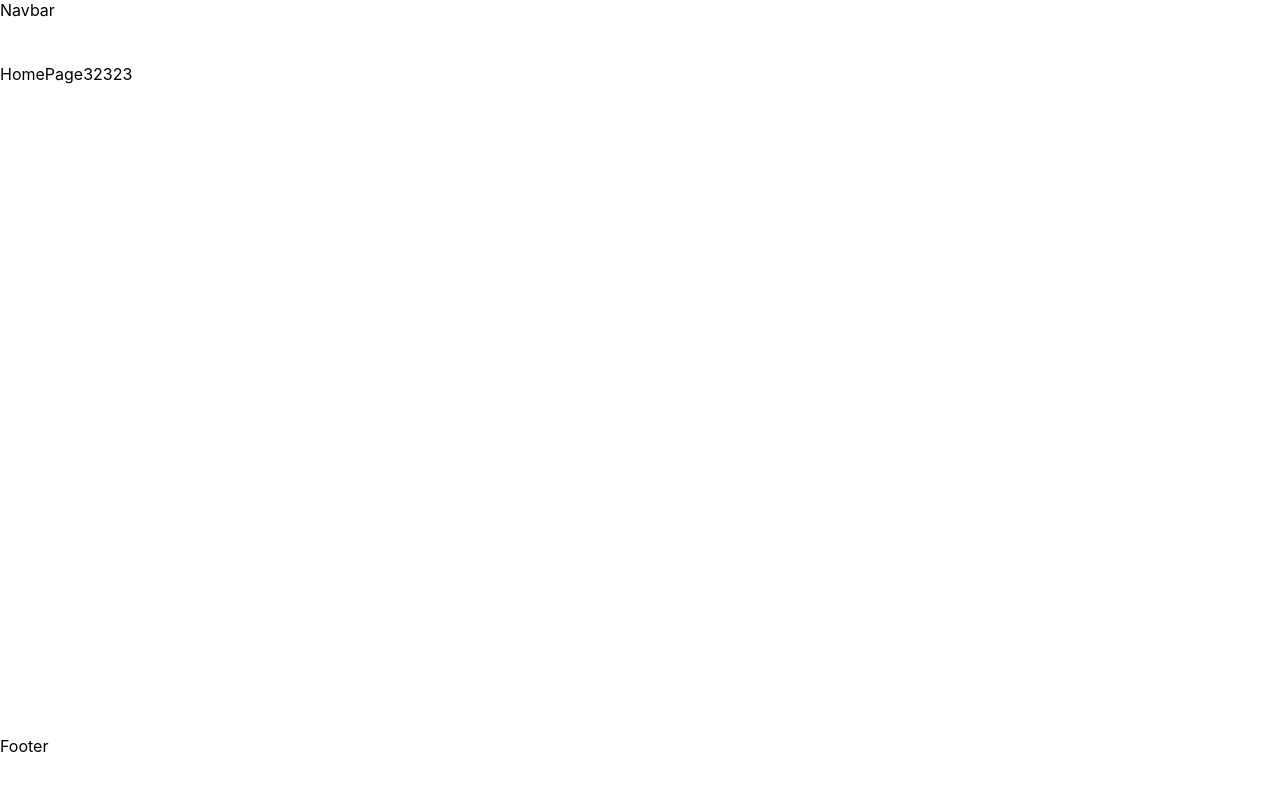
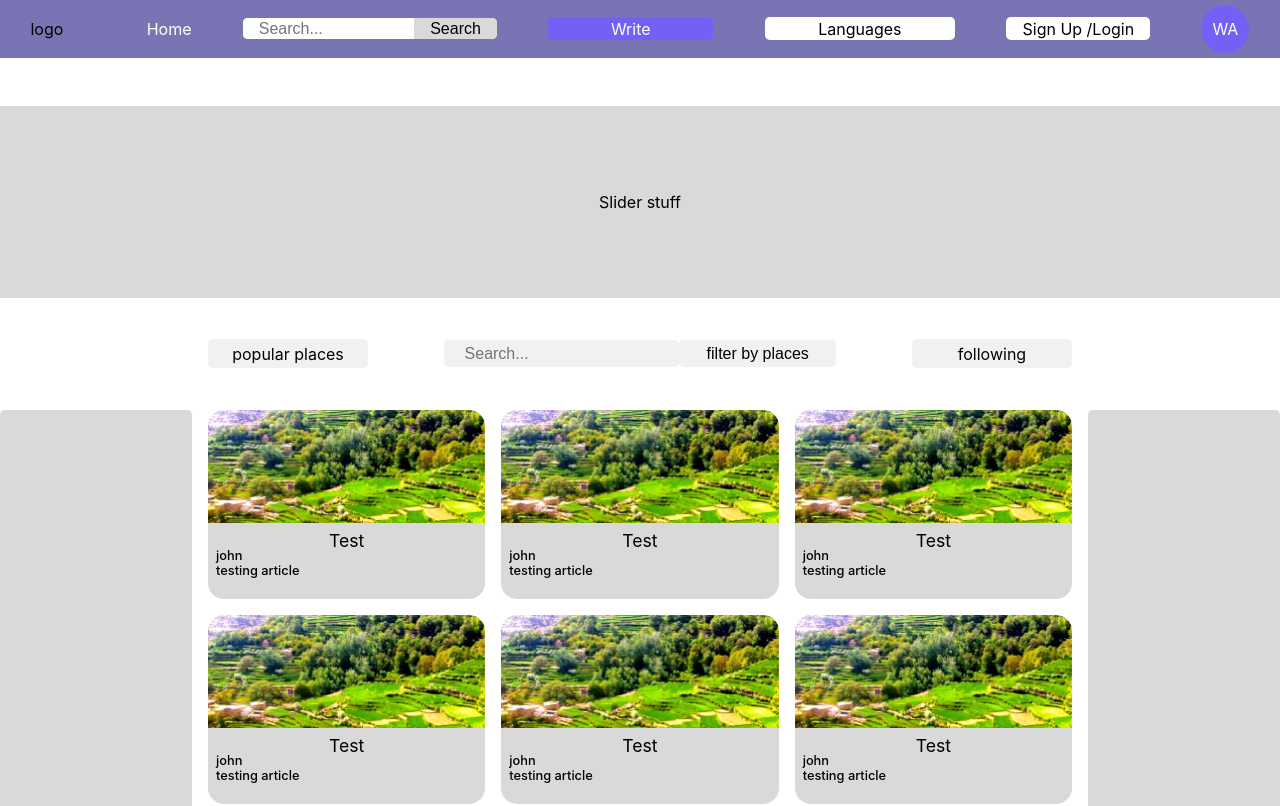
Before and after one commit to wiki-Arya-Team/wiki-aryia-frontend, a React (Create React App) app: page / in a window 1280 px wide. Shown: the top 806 px of the page. Built offline with nearby package versions, Linux system fonts and the light colour scheme.

Commit message:
Complete HomePage

```diff
--- a/src/App.css
+++ b/src/App.css
@@ -3,27 +3,294 @@
   padding: 0;
   box-sizing: border-box;
 }
+
+:root {
+  --bor-radius: 0.3rem;
+  --padding-vertical: 0.1rem;
+  --padding-horizontal: 1rem;
+}
+
 /* -------------------------- layout structure ------------ */
-#root{
-  display: grid;
-  grid-template-columns: 15% 1fr 15%;
-  grid-template-rows: 4rem 1fr 4rem;
+#root {
+  /* display: grid; */
+  /* grid-template-columns: 15% 1fr 15%; */
+  /* grid-template-rows: 4rem 1fr 4rem; */
   min-height: 100svh;
 }
 
-.header{
-  grid-column: 1/4;
-  grid-row: 1/2;
+/* ---------------- header section -------------- */
+.header {
+  /* grid-column: 1/4; */
+  /* grid-row: 1/2; */
+  /* border: 2px solid red; */
+  display: flex;
+  justify-content: space-around;
+  align-items: center;
+  background-color: #7974b4;
+  color: white;
+  padding: .3rem;
+  /* font-size: 1rem; */
 }
-.content{
+
+.header__logo {
+  margin-right: 2rem;
+  color: black;
+}
+
+.header__search,
+.header__lang,
+.header__login {
+  border-radius: var(--bor-radius);
+  color: black;
+  background-color: white;
+  padding: var(--padding-vertical) var(--padding-horizontal);
+  /* display: flex; */
+  /* justify-content: center; */
+  /* align-items: center; */
+}
+
+.header__search {
+  /* border: 2px solid red; */
+  max-width: 351px;
+  width: 20%;
+}
+
+.header__add-content {
+  width: 13%;
+  text-align: center;
+  background-color: #7560f6;
+  padding: var(--padding-vertical) var(--padding-horizontal);
+  border-radius: var(--bor-radius);
+
+}
+
+.header__lang {
+  max-width: 262px;
+  width: 15%;
+  text-align: center;
+}
+
+.header__login {}
+
+.header__avatar {
+
+  width: 3rem;
+  height: 3rem;
+  display: grid;
+  place-content: center;
+  border-radius: 100%;
+  background: #7560f6;
+}
+
+
+.dropdown {
+  position: relative;
+  cursor: pointer;
+  text-transform: capitalize;
+}
+
+.dropdown__items {
+  position: absolute;
+  list-style-type: none;
+  background-color: #67646487;
+  color: black;
+  width: 100%;
+  left: 0;
+  margin-top: .7rem;
+  z-index: 100;
+  height: 0;
+  overflow: hidden;
+  text-align: start;
+}
+
+.dropdown__item {
+  margin: -.2rem;
+}
+
+.dropdown__items--active {
+  padding: .5rem;
+  height: auto;
+}
+
+
+/* search component ---------------- */
+.search {
+
+  display: flex;
+  justify-content: space-between;
+  align-items: center;
+  padding: 0;
+  border-radius: var(--bor-radius);
+  overflow: hidden;
+}
+
+.search__input {
+  border: none;
+  font-size: 1rem;
+  padding: var(--padding-vertical) var(--padding-horizontal);
+  width: 75%;
+
+}
+
+.search__input:focus,
+.search__input:active {
+  outline: none;
+
+}
+
+.search__submit {
+  border: none;
+  font-size: 1rem;
+  background-color: #d9d9d9;
+  padding: var(--padding-vertical) var(--padding-horizontal);
+  width: 35%;
+
+}
+
+
+
+/* ------------------------------------------------------ */
+
+.search-bar {
+
+  grid-column: 2/3;
+  grid-row: 2/3;
+  display: flex;
+  justify-content: space-between;
+  align-items: center;
+}
+
+.search-bar__popular,
+.search-bar__following {
+  max-width: 20%;
+  width: 10rem;
+  text-align: center;
+}
+
+.search-bar__popular,
+.search-bar__following,
+.search-bar .search__input,
+.search-bar .search__submit {
+  background-color: #F1F1F1;
+  padding: .3rem 1.3rem;
+  border-radius: var(--bor-radius);
+}
+
+.search-bar .search__input {
+  width: 60%;
+}
+
+.search-bar .search__submit {
+  width: 40%;
+
+}
+
+/* ----------------------------- main -------------------- */
+
+.main {}
+
+
+/* side-bar ------------------ */
+
+.sidebar {
+  width: 100%;
+  height: 100%;
+  background-color: #D9D9D9;
+  border-radius: var(--bor-radius);
+}
+
+.home {
+  display: grid;
+  grid-template-columns: 15% 1fr 15%;
+  grid-template-rows: 12rem 5rem 1fr;
+  gap: 1rem;
+  padding-block: 3rem;
+}
+
+/* ------------------------ */
+
+
+.slider {
+  grid-column: 1/-1;
+  height: 12rem;
+  position: relative;
+  display: grid;
+  place-content: center;
+  background-color: #D9D9D9;
+}
+
+
+/* card component ------------------------------ */
+.card {
+  width: 100%;
+  min-height: 11rem;
+  border-radius: 1rem;
+  background-color: #D9D9D9;
+  overflow: hidden;
+
+}
+
+.card__img {
+  width: 100%;
+  height: 60%;
+  object-fit: cover;
+}
+
+.card__title {
+  text-align: center;
+  text-transform: capitalize;
+  font-weight: 400;
+  font-size: 1.1rem;
+  position: relative;
+  bottom: -.2rem;
+
+}
+
+.card__desc {
+  margin-bottom: .8rem;
+}
+
+.card__author,
+.card__desc {
+  font-size: .8rem;
+  font-weight: 500;
+  padding-inline: .5rem;
+}
+
+/* -------------- placing components -------------- */
+
+.home__sidebar-left {
+  grid-column: 1/2;
+  grid-row: 3/4;
+}
+
+.home__sidebar-right {
+  grid-column: 3/4;
+  grid-row: 3/4;
+}
+
+.home__cards-container {
+
+  display: grid;
+  grid-template-columns: repeat(3, 1fr);
+  grid-template-rows: auto;
+  gap: 1rem;
+  grid-column: 2/3;
+  grid-row: 3/4;
+}
+
+/* -------------------------------------------------- */
+.content {
   grid-column: 2/3;
   grid-row: 2/3;
   /* width; */
 }
-.footer{
+
+.footer {
   grid-column: 1/4;
   grid-row: 3/4;
 }
+
 /* ---------------------------- content section ---------- */
 .content {
   padding: 1rem;
@@ -33,23 +300,27 @@
 .content__title {
   margin-bottom: 2rem;
 }
- /* -- references ----------------------- */
+
+/* -- references ----------------------- */
 .refs {
   list-style-type: none;
   padding: 1rem;
   margin-block: 1rem;
 }
+
 .refs__title {
   margin-bottom: 1rem;
 }
+
 .refs__links-wrapper {
   list-style-type: none;
   padding: 0;
   display: flex;
   justify-content: space-around;
 }
+
 /* -- cards ----------------------------------- */
-.cards {
+/* .cards {
   display: flex;
   justify-content: space-around;
   flex-direction: column;
@@ -58,14 +329,13 @@
   padding: 1rem;
   margin-block-end: 1rem;
   border-bottom: 1px solid lightgray;
-}
+} */
 /* --------------------------------- log-in/sign-up ------------ */
-
-
 
 .login {
   font-family: sans-serif;
 }
+
 .login__field {
   display: flex;
   justify-content: flex-start;
@@ -77,6 +347,7 @@
   padding: 0.5rem 0;
   position: relative;
 }
+
 .login__field::after {
   content: "";
   position: absolute;
@@ -85,8 +356,9 @@
   background-color: hsl(0, 0%, 83%);
   bottom: 0;
 }
-.login__field .confirm{
-  transform:scale(1.3);
+
+.login__field .confirm {
+  transform: scale(1.3);
 }
 
 .login__input {
@@ -94,9 +366,11 @@
   background-color: transparent;
   color: inherit;
 }
+
 .login__input::placeholder {
   color: currentColor;
 }
+
 .login__input:focus {
   outline: none;
 }
@@ -116,6 +390,7 @@
   box-shadow: 0 3px 8px hsl(243, 30%, 58%);
   font-weight: 600;
 }
+
 .login__submit .arrow {
   transform: scale(1.5);
 }
@@ -133,33 +408,36 @@
   /* top:10rem; */
   /* left: 5rem; */
 }
+
 .background__shape {
   position: absolute;
   width: 100%;
   height: 100%;
   border-radius: 3.5rem;
 }
+
 .background__shape4 {
   background-color: hsl(0, 0%, 100%);
   transform: rotate(45deg) translate(-46%, 40%);
   width: 150%;
 }
+
 .background__shape3 {
-  background-image: linear-gradient(
-    270deg,
-    hsl(247, 32%, 49%),
-    hsl(243, 22%, 51%)
-  );
+  background-image: linear-gradient(270deg,
+      hsl(247, 32%, 49%),
+      hsl(243, 22%, 51%));
   width: 50%;
   border-radius: 2rem;
   transform: rotate(45deg) translate(60%, -30%);
 }
+
 .background__shape2 {
   width: 60%;
   border-radius: 4rem;
   transform: rotate(45deg) translate(155%, 46%);
   background-color: hsl(243, 31%, 60%);
 }
+
 .background__shape1 {
   background-color: hsl(247, 31%, 53%);
   width: 80%;
@@ -180,6 +458,7 @@
   top: 0;
   left: 0;
 }
+
 .container__login {
   align-self: center;
 }
--- a/src/App.js
+++ b/src/App.js
@@ -12,13 +12,16 @@ function App() {
   return (
     <Router>
       <Navbar />
-      <Routes>
-        <Route path="/" element={<HomePage />} />
-        <Route exact path="/login" element={<LoginPage />} />
-        <Route exact path="/register" element={<SignUpPage />} />
-        <Route exact path="/demo" element={<Demo/>} />
-      </Routes>
-      <Footer />
+      <main className="main">
+        <Routes>
+          <Route path="/" element={<HomePage />} />
+          <Route exact path="/login" element={<LoginPage />} />
+          <Route exact path="/register" element={<SignUpPage />} />
+          <Route exact path="/demo" element={<Demo />} />
+        </Routes>
+      </main>
+
+      {/* <Footer /> */}
     </Router>
   );
 }
--- a/src/components/Card.js
+++ b/src/components/Card.js
@@ -1,13 +1,14 @@
-import React from 'react'
+import React from "react";
 
-function Card({title, desc}) {
+function Card({ title, desc, author, img }) {
   return (
-    <div className='card'>
-
-        <h4 className='card__title'>{title}</h4>
-        <p className='card__desc'>{desc}</p>
+    <div className="card">
+      <img src={img} alt={title} className="card__img" />
+      <h4 className="card__title">{title}</h4>
+      <p className="card__author">{author}</p>
+      <p className="card__desc">{desc}</p>
     </div>
-  )
+  );
 }
 
-export default Card
+export default Card;
--- /dev/null
+++ b/src/components/Dropdown.js
@@ -0,0 +1,30 @@
+import React, { useState } from 'react'
+
+// dropItems should be an array
+function Dropdown({ dropItems, className }) {
+  const [current, setCurrent] = useState(dropItems[0])
+  const [isDropdownActive, setIsDropDownActive] = useState(false)
+  return (
+    <div className={'dropdown ' + className}>
+      <p className='dropdown__current' onClick={() => {
+        setIsDropDownActive(true)
+      }}>{current}</p>
+      <ul className={isDropdownActive ? "dropdown__items dropdown__items--active" : "dropdown__items"}>
+        {
+          dropItems.map((item, i) => {
+            return <li className='dropdown__item' key={i}
+              onClick={() => {
+                setCurrent(item)
+                setIsDropDownActive(false)
+              }}
+            >
+              {item}
+            </li>
+          })
+        }
+      </ul>
+    </div>
+  )
+}
+
+export default Dropdown
--- a/src/components/Navbar.js
+++ b/src/components/Navbar.js
@@ -1,7 +1,62 @@
 import React from "react";
+import Dropdown from "./Dropdown";
 
+const Search = () => {
+  // return <div className="search header__search">
+  return (
+    <form action="#" className="search header__search">
+      <label htmlFor="searchInput" hidden>
+        search input
+      </label>
+      <input
+        type="text"
+        id="searchInput"
+        name="searchInput"
+        className="search__input"
+        placeholder="Search..."
+      />
+
+      <button type="submit" className="search__submit">Search</button>
+    </form>
+  );
+  // </div>
+};
+
+const Languages = () => {
+  return <form action="#" className="lang header__lang">
+
+  </form>;
+};
+
+const langs = [
+  "languages",
+  "english",
+  "persian"
+]
+const modes = [
+  "write",
+  "write a preview",
+  "add places",
+  "contribute"
+]
 const Navbar = () => {
-  return <header className="header">Navbar</header>;
+  return (
+    <header className="header">
+      <div className="header__logo">logo</div>
+      <div className="header__page">Home</div>
+      {/* <div className="header__search">search</div> */}
+      <Search />
+      {/* <div className="header__add-content">Write</div> */}
+
+      <Dropdown dropItems={modes
+      } className={"header__add-content"}/>
+
+      <Dropdown dropItems={langs} className={"header__lang"}/>
+      {/* <div className="header__lang">Languages</div> */}
+      <div className="header__login">Sign Up /Login</div>
+      <div className="header__avatar">WA</div>
+    </header>
+  );
 };
 
 export default Navbar;
--- /dev/null
+++ b/src/components/SearchBar.js
@@ -0,0 +1,29 @@
+import React from 'react'
+
+function SearchBar() {
+    return (
+        <div className='search-bar'>
+
+            <p className='search-bar__popular'>popular places</p>
+
+            <form action="#" className="search search-bar__search">
+                <label htmlFor="searchInput" hidden>
+                    search input
+                </label>
+                <input
+                    type="text"
+                    id="searchInput"
+                    name="searchInput"
+                    className="search__input"
+                    placeholder="Search..."
+                />
+
+                <button type="submit" className="search__submit">filter by places</button>
+            </form>
+
+            <p className='search-bar__following'>following</p>
+        </div>
+    )
+}
+
+export default SearchBar
--- /dev/null
+++ b/src/components/SideBar.js
@@ -0,0 +1,9 @@
+const SideBar = ({className}) =>{
+    return (
+        <div className={"sidebar " + className}>
+
+        </div>
+    )
+}
+
+export default SideBar
--- /dev/null
+++ b/src/components/Slider.js
@@ -0,0 +1,10 @@
+function Slider() {
+  return (
+    <div className="slider">
+
+        Slider stuff
+
+        </div>
+  )
+}
+export default Slider
--- a/src/pages/HomePage.js
+++ b/src/pages/HomePage.js
@@ -1,7 +1,83 @@
 import React from "react";
+import Slider from "../components/Slider";
+import SideBar from "../components/SideBar";
+import Card from "../components/Card";
+import image from "../assets/rectangle.png"
+import SearchBar from "../components/SearchBar";
+const cards = [
 
+  {
+    title: "test",
+    author: "john",
+    desc: "testing article ",
+    img: image
+  },
+  {
+    title: "test",
+    author: "john",
+    desc: "testing article ",
+    img: image
+  },
+  {
+    title: "test",
+    author: "john",
+    desc: "testing article ",
+    img: image
+  },
+  {
+    title: "test",
+    author: "john",
+    desc: "testing article ",
+    img: image
+  },
+  {
+    title: "test",
+    author: "john",
+    desc: "testing article ",
+    img: image
+  },
+  {
+    title: "test",
+    author: "john",
+    desc: "testing article ",
+    img: image
+  },
+  {
+    title: "test",
+    author: "john",
+    desc: "testing article ",
+    img: image
+  },
+  {
+    title: "test",
+    author: "john",
+    desc: "testing article ",
+    img: image
+  },
+  {
+    title: "test",
+    author: "john",
+    desc: "testing article ",
+    img: image
+  }
+]
 const HomePage = () => {
-  return <div>HomePage32323</div>;
+  return <div className="home">
+    <Slider />
+
+    <SideBar className={"home__sidebar-left"} />
+
+<SearchBar/>
+
+    <div className="home__cards-container">
+      {
+        cards.map((props, i) => {
+          return <Card {...props} key={i} />
+        })
+      }
+    </div>
+    <SideBar className={"home__sidebar-right"} />
+  </div>;
 };
 
 export default HomePage;
```
Also changed, not shown: src/assets/rectangle.png (added).
